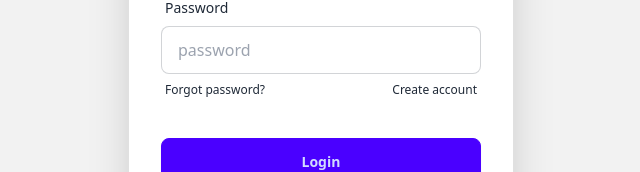
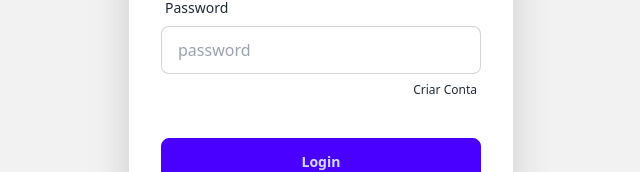
Before and after one commit to vitorpc4/schoolpostfront, a Next.js app: page /login in a window 1280 px wide. Shown: the part 358-530 px from the top of the page, without its empty margins (319-959 px from the left). Built offline with nearby package versions, Linux system fonts and the light colour scheme; no server answers.

Commit message:
Fix: Remove opção de recovery de senha
* Remove recuperação de senha
* Traduz e organiza opção de criar conta;

```diff
--- a/src/app/(account)/login/page.tsx
+++ b/src/app/(account)/login/page.tsx
@@ -180,24 +180,14 @@ export default function Login() {
                       return <div className="text-red-600 mt-2">{msg}</div>;
                     }}
                   </ErrorMessage>
-                  <div className="flex justify-between">
-                    <div>
-                      <label className="label">
-                        <Link
-                          href="#"
-                          className="label-text-alt link link-hover"
-                        >
-                          Forgot password?
-                        </Link>
-                      </label>
-                    </div>
+                  <div className="flex flex-row-reverse">
                     <div>
                       <label className="label">
                         <Link
                           href="/register"
                           className="label-text-alt link link-hover"
                         >
-                          Create account
+                          Criar Conta
                         </Link>
                       </label>
                     </div>
```
